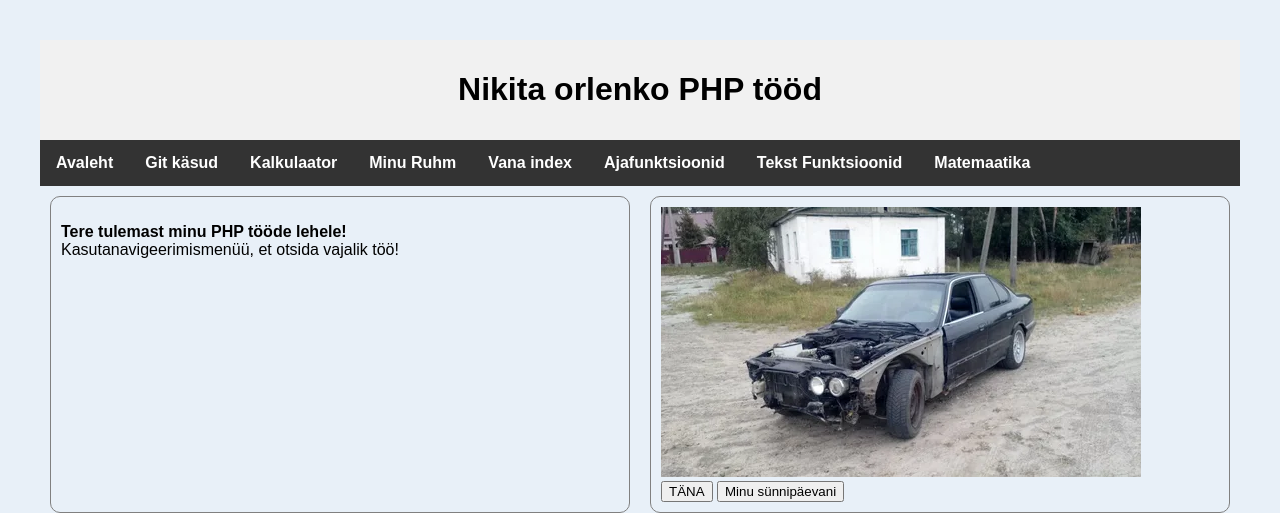
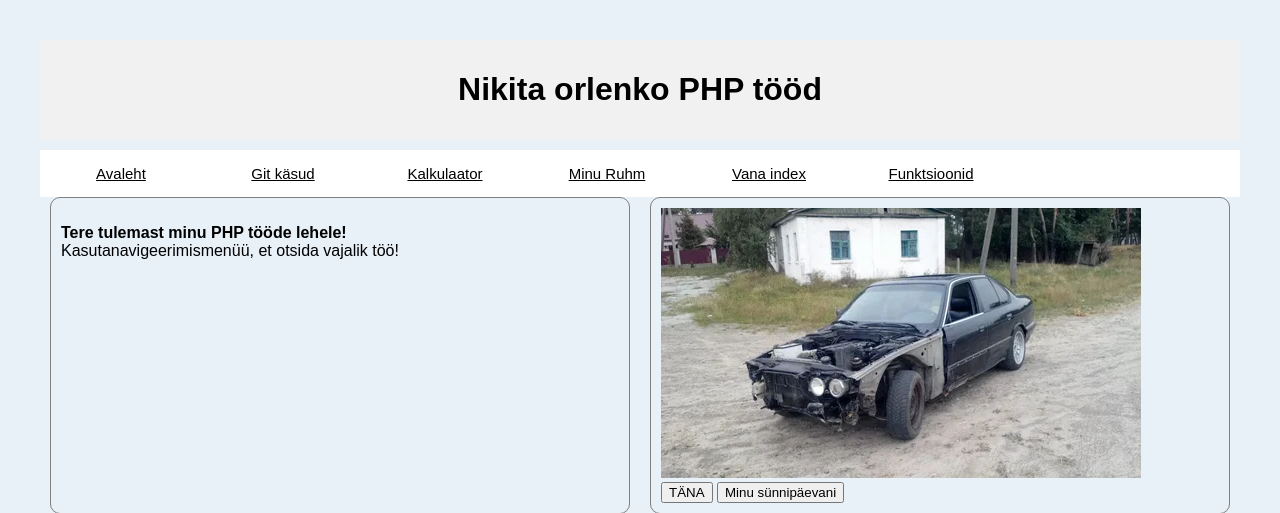
Before and after one commit to NikitaORL/VeebPHP, a PHP site: page / in a window 1280 px wide. Shown: the top 513 px of the page. Run offline with PHP 8.4, Linux system fonts and the light colour scheme.

Commit message:
Tegin nav menu

```diff
--- /dev/null
+++ b/Style/NavStyle.css
@@ -0,0 +1,56 @@
+/* Общие стили меню */
+.menu, .menu ul {
+    margin: 0;
+    padding: 0;
+    list-style: none;
+    line-height: 1;
+}
+
+.menu {
+    display: block;
+    position: relative;
+    height: 47px;
+    width: 100%;
+    background: #fff;
+    top: 10px;
+}
+
+.menu ul>li {
+    display: block;
+    position: relative;
+    float: left; /* горизонтально */
+}
+
+/* Ссылки меню */
+.menu li>a {
+    display: block;
+    color: #000;
+    padding: 16px;
+    width: 130px;
+    text-align: center;
+    font-size: 15px;
+    font-weight: 300;
+    transition: all 0.5s ease;
+}
+
+.menu li:hover>a {
+    background: #555;
+    color: #fff;
+}
+
+/* Подменю */
+.menu li ul.dropdown {
+    position: absolute;
+    top: 100%;  /* сразу под родителем */
+    left: 0;
+    background: #ccc;
+    opacity: 0;         /* скрыто */
+    pointer-events: none;
+    transition: all 0.3s ease;
+}
+
+/* Показываем подменю при наведении */
+.menu li:hover>ul.dropdown {
+    opacity: 1;
+    pointer-events: auto;
+}
--- a/Style/style.css
+++ b/Style/style.css
@@ -14,29 +14,7 @@ footer{
 }
 
 
-ul {
-    list-style-type: none;
-    margin: 0;
-    padding: 0;
-    overflow: hidden;
-    background-color: #333333;
-}
 
-ul li {
-    float: left;
-}
-
-ul li a {
-    display: block;
-    color: white;
-    text-align: center;
-    padding: 14px 16px;
-    text-decoration: none;
-}
-
-ul li a:hover {
-    background-color: #111111;
-}
 
 div.flex-container {
     display: flex;
--- a/index.php
+++ b/index.php
@@ -5,8 +5,8 @@
     <meta charset="UTF-8">
     <title>Nikita Orlenko PHP tööd</title>
     <link rel="stylesheet" href="Style/style.css">
+    <link rel="stylesheet" href="Style/NavStyle.css">
     <link rel="stylesheet" href="Style/MinuRuhmStyle.css">
-
     <script src="JavaScript/Kalkulaator.js"></script>
     <script src="JavaScript/MinuRuhmJS.js"></script>
     <script src="JavaScript/dateScript.js"></script>
--- a/nav.php
+++ b/nav.php
@@ -1,15 +1,22 @@
-<nav>
-    <ul>
-        <li><strong><a href="?link=avaleht.php">Avaleht</a></strong></li>
-        <li><strong><a href="?link=gitKasutamine.php">Git käsud</a></strong></li>
-        <li><strong><a href="?link=kalkulaator.php">Kalkulaator</a></strong></li>
-        <li><strong><a href="?link=MinuRuhm.php"">Minu Ruhm</a></strong></li>
-        <li><strong><a href="https://nikitaorlenko24.thkit.ee/">Vana index</a></strong></li>
-        <li><strong><a href="?link=ajafunctsioonid.php">Ajafunktsioonid</a></strong></li>
-        <li><strong><a href="?link=textFunktsioonid.php">Tekst Funktsioonid</a></strong></li>
-        <li><strong><a href="?link=Matemaatika_functsioonid.php">Matemaatika</a></strong></li>
 
-        <li><strong><a href="https://nikitaorlenko24.thkit.ee/" target="_blank"></a></strong></li>
+<div id="main">
+    <div id="content">
+        <nav class="menu">
+            <ul>
+                <li><a href="?link=avaleht.php">Avaleht</a></li>
+                <li><a href="?link=gitKasutamine.php">Git käsud</a></li>
+                <li><a href="?link=kalkulaator.php">Kalkulaator</a></li>
+                <li><a href="?link=MinuRuhm.php">Minu Ruhm</a></li>
+                <li><a href="https://nikitaorlenko24.thkit.ee/">Vana index</a></li>
 
-    </ul>
-</nav>
+                <li><a href="#">Funktsioonid</a>
+                    <ul class="dropdown">
+                        <li><a href="?link=ajafunctsioonid.php">Ajafunktsioonid</a></li>
+                        <li><a href="?link=textFunktsioonid.php">Tekst Funktsioonid</a></li>
+                        <li><a href="?link=Matemaatika_functsioonid.php">Matemaatika</a></li>
+                    </ul>
+                </li>
+            </ul>
+        </nav>
+    </div>
+</div>
```
Also changed, not shown: Style/04.css (added, +17 -0 lines), content/Matemaatika_functsioonid.php (+24 -10 lines).
